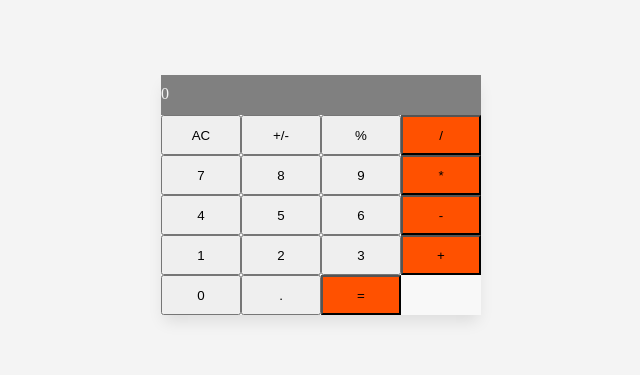
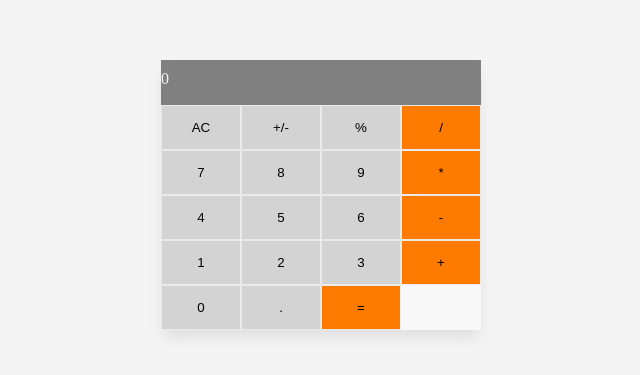
Before and after one commit to ikoote1/math-magician, a React (Create React App) app: page / in a window 1280 px wide. Shown: the part 205-580 px from the top of the page, without its empty margins (319-959 px from the left). Built offline with nearby package versions, Linux system fonts and the light colour scheme.

Commit message:
Updated the calculator styling

```diff
--- a/src/index.css
+++ b/src/index.css
@@ -22,7 +22,7 @@ body {
 }
 
 .screen {
-  height: 40px;
+  height: 45px;
   width: 100%;
   background: gray;
   color: #f4f4f4;
@@ -31,16 +31,22 @@ body {
 }
 
 .btns {
-  padding-top: 40px;
+  padding-top: 45px;
   display: grid;
   grid-template-columns: auto auto auto auto;
 }
 
 .btn {
-  height: 40px;
+  height: 45px;
   width: 80px;
+  background: lightgray;
+  border:0.1px solid rgb(235, 234, 234);
 }
 
+/* .zero{
+  width: 160px;
+} */
+
 .btn1{
-  background: rgb(255, 81, 0);
+  background: rgb(255, 123, 0);
 }
```
